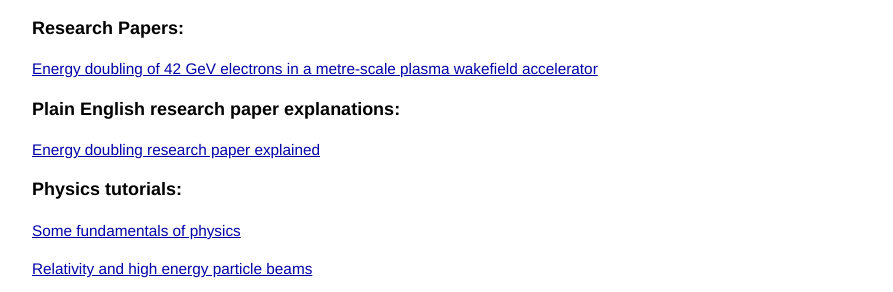
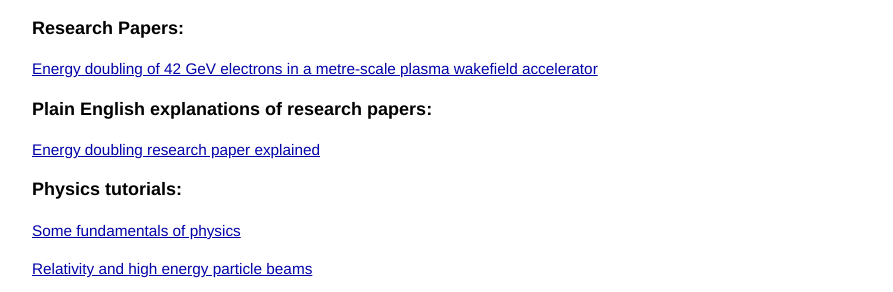
Before and after one commit to grbfacet/facet, a Jekyll site: the page built from index.md, in a window 1280 px wide. Shown: the part 312-604 px from the top of the page, without its empty margins (193-1086 px from the left). Built offline with Jekyll 4.4.1, drawn with Linux system fonts in a browser that asks for light colours.

Commit message:
Update index.md

```diff
--- a/index.md
+++ b/index.md
@@ -13,7 +13,7 @@ To get started on learning more about the Plain English explanation approach to
 [Energy doubling of 42 GeV electrons in a metre-scale plasma wakefield accelerator](/slac-pub-12363.pdf)
 
 
-### Plain English research paper explanations:
+### Plain English explanations of research papers:
 
 [Energy doubling research paper explained](/energy-doubling-exposition.html)
 
```
